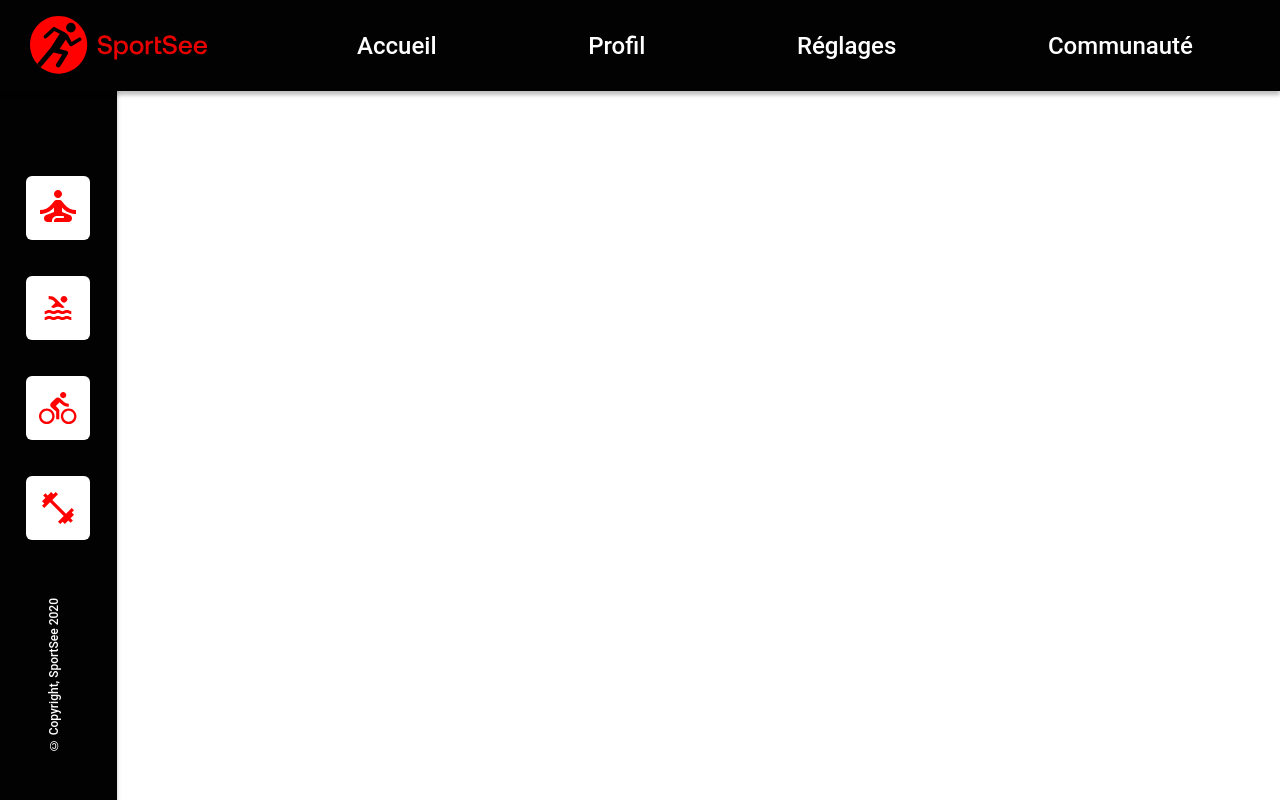
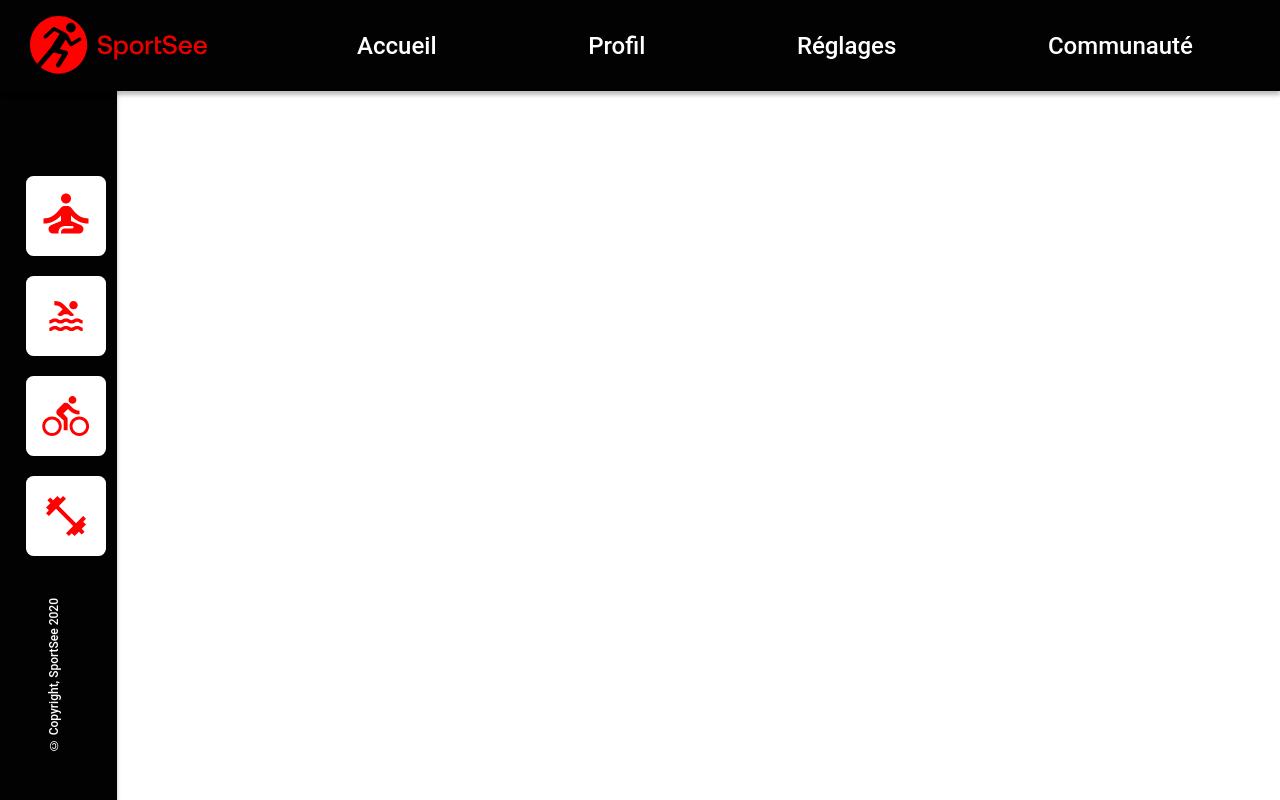
Before and after one commit to jojoner16/SportSee, a React (Create React App) app: page / in a window 1280 px wide. Built offline with nearby package versions, Linux system fonts and the light colour scheme; the HTML template or start-up script is replaced by a standard one.

Commit message:
remplacement px par rem

```diff
--- a/src/styles/components/sideBar.css
+++ b/src/styles/components/sideBar.css
@@ -11,14 +11,13 @@
   display: flex;
   flex-direction: column;
   justify-content: space-between;
-  width: 117px;
+  width: 7.3125rem;
   height: 100vh;
   background: #020203;
-  box-shadow: 0px 4px 4px rgba(0, 0, 0, 0.25);
+  box-shadow: 0rem 0.25rem 0.25rem rgba(0, 0, 0, 0.25);
   position: fixed;
   top: 0;
   left: 0;
-  height: 100vh;
 }
 
 /* Styles pour le wrapper contenant les icônes */
@@ -26,18 +25,18 @@
   display: flex;
   flex-direction: column;
   margin: auto;
-  width: 64px;
+  width: 4rem;
   position: absolute;
   top: 20%;
-  left: 26px;
+  left: 1.625rem;
 }
 
 /* Styles pour les liens */
 .wrapper a {
   display: flex;
-  height: 64px;
-  width: 64px;
-  margin-bottom: 20px;
+  height: 4rem;
+  width: 4rem;
+  margin-bottom: 1.25rem;
 }
 
 /* Styles pour le texte vertical */
--- a/src/styles/index.css
+++ b/src/styles/index.css
@@ -21,7 +21,7 @@ li {
 }
 
 ::-webkit-scrollbar {
-  width: 8px;
+  width: 0.5rem;
 }
 
 ::-webkit-scrollbar-thumb {
@@ -31,7 +31,7 @@ li {
 
 /* Styles communs à Home.js et User.js */
 .mainContainer {
-  max-width: 1240px;
+  max-width: 77.5rem;
   margin: auto;
 }
 
@@ -41,10 +41,11 @@ li {
   display: flex;
   flex-direction: column;
   color: red;
+  width: 5rem;
 }
 
 .mainContainer a:hover {
-  color: blue;
+  color: black;
 }
 
 /* Styles spécifiques à Home.js */
```
